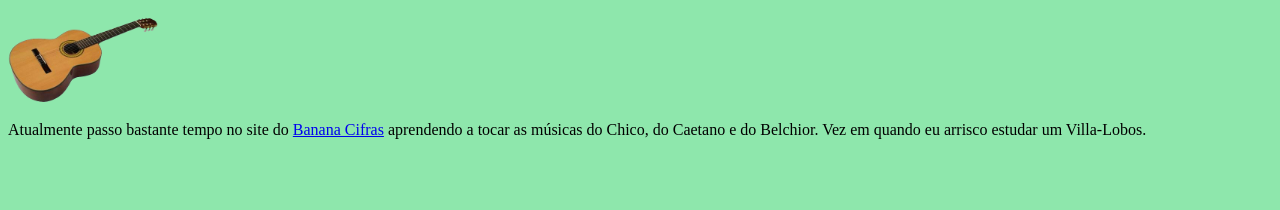
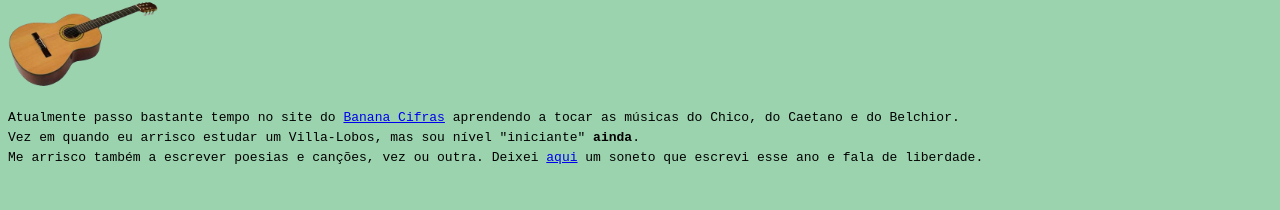
Before and after one commit to johnpligeiro/johnpligeiro.github.io, a plain HTML site: page index.html in a window 1280 px wide. Shown: the part 924-1134 px from the top of the page. Drawn offline with Linux system fonts and the light colour scheme.

Commit message:
Adição do link externo para o poema 'Aguapé' e pequenas alterações no texto e cores.

```diff
--- a/index.html
+++ b/index.html
@@ -6,10 +6,14 @@
     <title>Ligeiro - Turma 9</title>
     <style>
         body {
-            background-color: rgb(142, 231, 172);
+            background-color: rgb(154, 211, 173);
+            font-family: monospace;
+            line-height: 20px;
+            text-align: justify;
         }
         h1 {
             color: rgb(17, 53, 53);
+            text-align: center;
         }
         h2 {
             color: rgb(17, 53, 53);
@@ -30,7 +34,7 @@ Partes do seu portfólio destacadas com negrito e/ou itálico;
 Um índice com links internos para as diferentes seções do seu portfólio.
 -->
 <h1 id="inicio">John Pierre Mendes Ligeiro</h1>
-<br><br><img src="ligeiro.jpeg" alt="John Pierre Mendes Ligeiro, pessoa estudante na Trybe, uniformizado e com vegetação ao fundo." width="200px">
+<br><br><center><img src="ligeiro.jpeg" alt="John Pierre Mendes Ligeiro, pessoa estudante na Trybe, uniformizado e com vegetação ao fundo." width="200px"></center>
 <p>
     <br><br> Pessoa estudante na Trybe em fase de (re)migração para a área de TI. Sou de Engenheiro Mecânico de formação e moro em Caratinga, no leste mineiro.<br> Entusiasmado com tecnologia, jogos, filosofia, psicologia e ciências em geral.<br>Clique <a href="#habilidades">aqui</a>  para ir para minha lista de habilidades (em construção) ou clique <a href="#hobby">aqui</a>  para conhecer um ótimo site de cifras. <br> Se quiser ver os projetos desenvolvidos por mim no curso da Trybe, clique <a href="#projetos">aqui</a>.<br><br><br><br><br>
 
@@ -45,7 +49,8 @@ Um índice com links internos para as diferentes seções do seu portfólio.
     </ul><br><br><br><br>
 <h2 id="hobby">Se nada der certo, ainda posso me tornar músico :)</h2>
 <img src="instrumento.png" alt="Violão clássico" width="150px"><br>
-    Atualmente passo bastante tempo no site do <a href="https://bananacifras.com.br/" target="_blank">Banana Cifras</a>  aprendendo a tocar as músicas do Chico, do Caetano e do Belchior. Vez em quando eu arrisco estudar um Villa-Lobos. <br><br><br><br>
+    Atualmente passo bastante tempo no site do <a href="https://bananacifras.com.br/" target="_blank">Banana Cifras</a>  aprendendo a tocar as músicas do Chico, do Caetano e do Belchior. <br> Vez em quando eu arrisco estudar um Villa-Lobos, mas sou nível "iniciante" <strong>ainda</strong>. <br>
+    Me arrisco também a escrever poesias e canções, vez ou outra. Deixei <a href="Aguape.png" target="_blank">aqui</a>  um soneto que escrevi esse ano e fala de liberdade. <br><br><br><br>
 </p>
 <h2 id="projetos">Projetos Trybe (em construção)</h2>
 <p>Aqui, os links de acesso para os projetos desenvolvidos ao longo da formação da Trybe. #vqv</p>
```
Also changed, not shown: Aguape.png (added).
